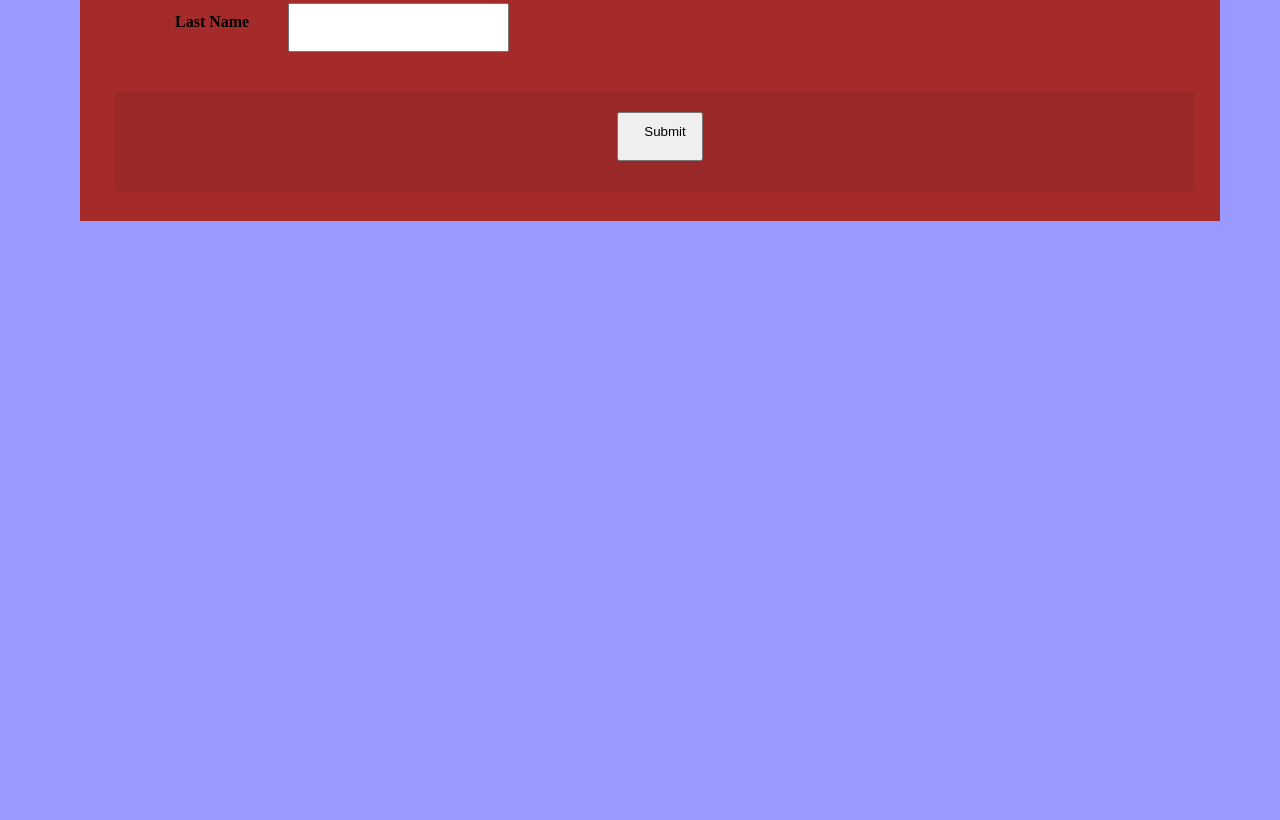
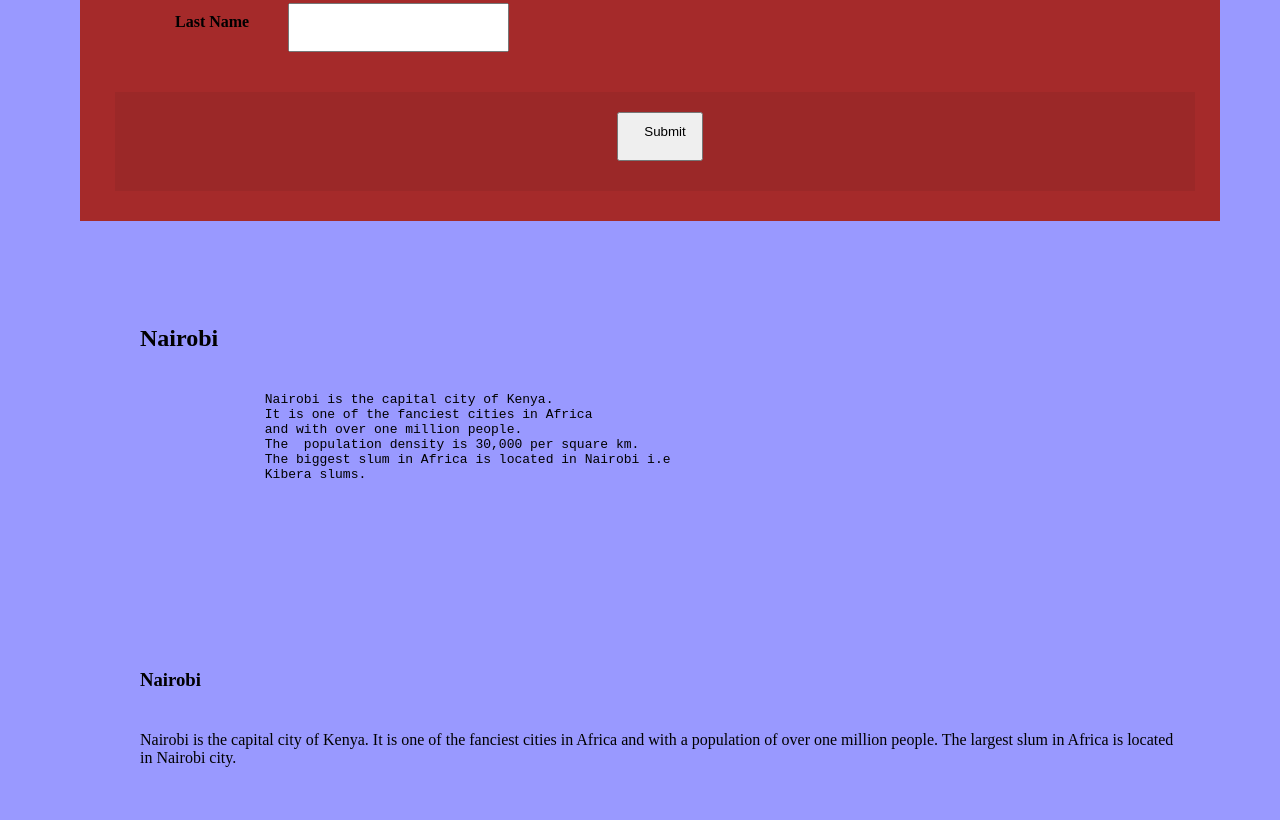
Before and after one commit to Reagan-WebDev/html, a plain HTML site: page index4.html in a window 1280 px wide. Shown: the part 408-1228 px from the top of the page. Before the commit the page ends 800 px from the top, so only its background shows below. Drawn offline with Linux system fonts and the light colour scheme.

Commit message:
studentdetails

```diff
--- a/index4.html
+++ b/index4.html
@@ -20,7 +20,21 @@
             <div class="submit">
                 <input type="submit" value="Submit">
             </div>
+        </div><br><br><br>
+        <div class="box">
+            <h2>Nairobi</h2>
+            <pre>
+                Nairobi is the capital city of Kenya.
+                It is one of the fanciest cities in Africa
+                and with over one million people.
+                The  population density is 30,000 per square km.
+                The biggest slum in Africa is located in Nairobi i.e
+                Kibera slums.
+            </pre>
+        </div><br><br><br><br>
+        <div class="justify">
+            <h3 class="city">Nairobi</h3>
+            <p>Nairobi is the capital city of Kenya. It is one of the fanciest cities in Africa and with a population of over one million people. The largest slum in Africa is located in Nairobi city.</p>
         </div>
-
     </body>
 </html>
```
